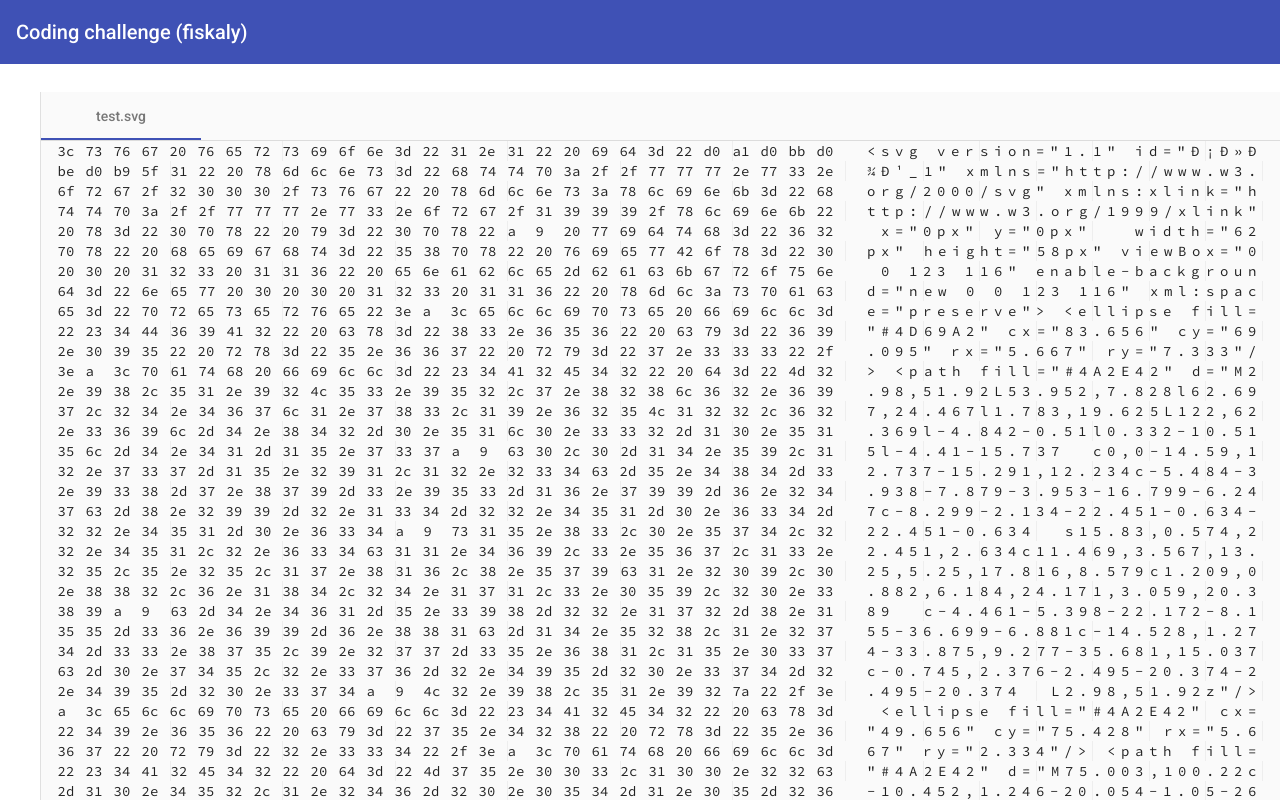
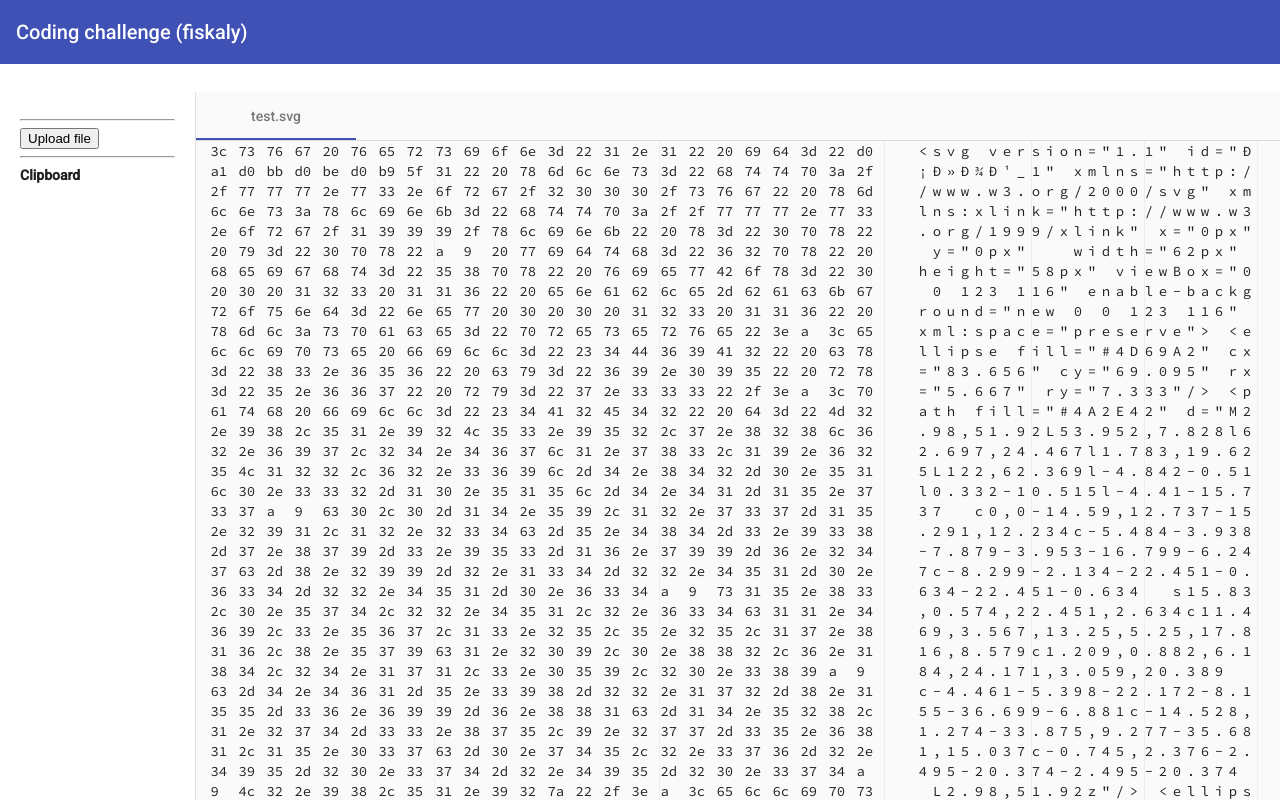
Before and after one commit to facereplays/fiskalyA, an Angular app: page / in a window 1280 px wide. Shown: the top 800 px of the page. Built offline with nearby package versions, Linux system fonts and the light colour scheme.

Commit message:
loading files

```diff
--- a/src/app/hex2text/hex2text.component.ts
+++ b/src/app/hex2text/hex2text.component.ts
@@ -28,7 +28,7 @@ export class Hex2textComponent implements OnInit {
   selecting = false;
   startSel: number;
   endSel: number;
-  showFiller = false;
+  showFiller = true;
   selectedFiles: any[];
   clipboardContent: string;
   tabs: tab[];
```
